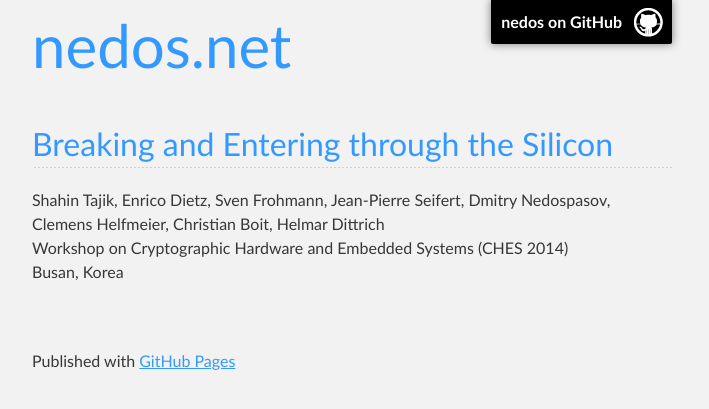
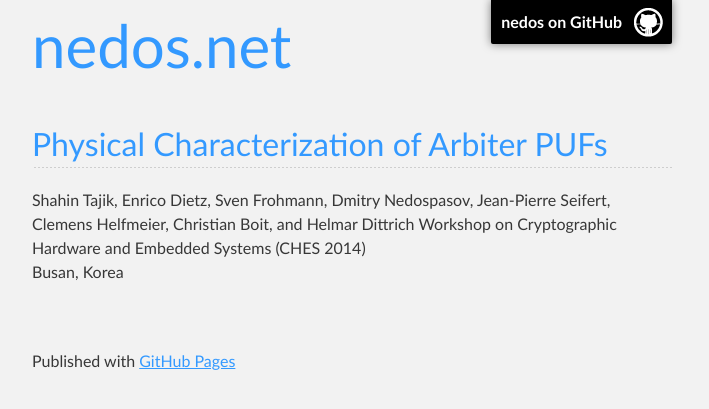
Before and after one commit to nedos/nedos.github.io, a Jekyll site: the page built from _posts/2014-09-01-CHES2014.md, in a window 1280 px wide. Shown: the top 409 px of the page, without its empty margins (288-997 px from the left). Built offline with Jekyll 4.4.1, drawn with Linux system fonts in a browser that asks for light colours.

Commit message:
Fix CHES2014

```diff
--- a/_posts/2014-09-01-CHES2014.md
+++ b/_posts/2014-09-01-CHES2014.md
@@ -1,9 +1,9 @@
 ---
 layout: post
-title: Breaking and Entering through the Silicon
+title: Physical Characterization of Arbiter PUFs
 pub_id: c11
 ---
 
-Shahin Tajik, Enrico Dietz, Sven Frohmann, Jean-Pierre Seifert, Dmitry Nedospasov, Clemens Helfmeier, Christian Boit, Helmar Dittrich
+Shahin Tajik, Enrico Dietz, Sven Frohmann, Dmitry Nedospasov, Jean-Pierre Seifert, Clemens Helfmeier, Christian Boit, and Helmar Dittrich
 Workshop on Cryptographic Hardware and Embedded Systems (CHES 2014)
 Busan, Korea
```
